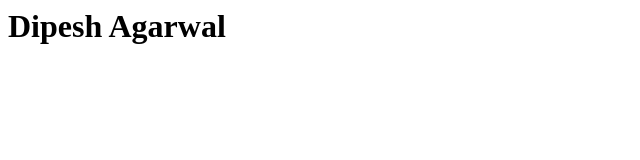
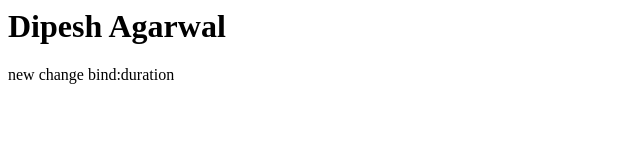
Before and after one commit to dipeshagarwaaal/github, a plain HTML site: page index.html in a window 1280 px wide. Shown: the whole page, without its empty margins (0-640 px from the left). Drawn offline with Linux system fonts and the light colour scheme.

Commit message:
second branch

```diff
--- a/index.html
+++ b/index.html
@@ -1,3 +1,4 @@
 <h1>Dipesh Agarwal
 
 </h1>
+<p>new change bind:duration</p>
```
